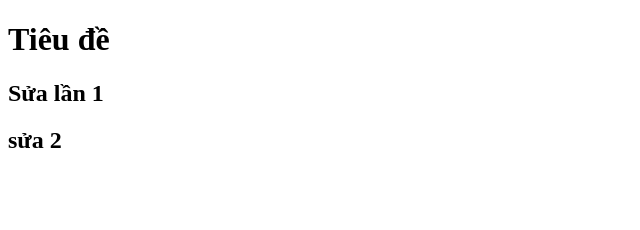
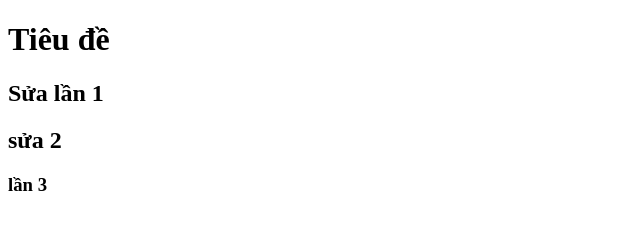
Before and after one commit to jimmydn123/du-an-6, a plain HTML site: page index.html in a window 1280 px wide. Shown: the full height of the page, 0-640 px from the left. Drawn offline with Linux system fonts and the light colour scheme.

Commit message:
sửa lần 3

```diff
--- a/index.html
+++ b/index.html
@@ -9,5 +9,6 @@
     <h1>Tiêu đề</h1>
     <h2>Sửa lần 1</h2>
     <h2>sửa 2</h2>
+    <h3>lần 3</h3>
   </body>
 </html>
```
